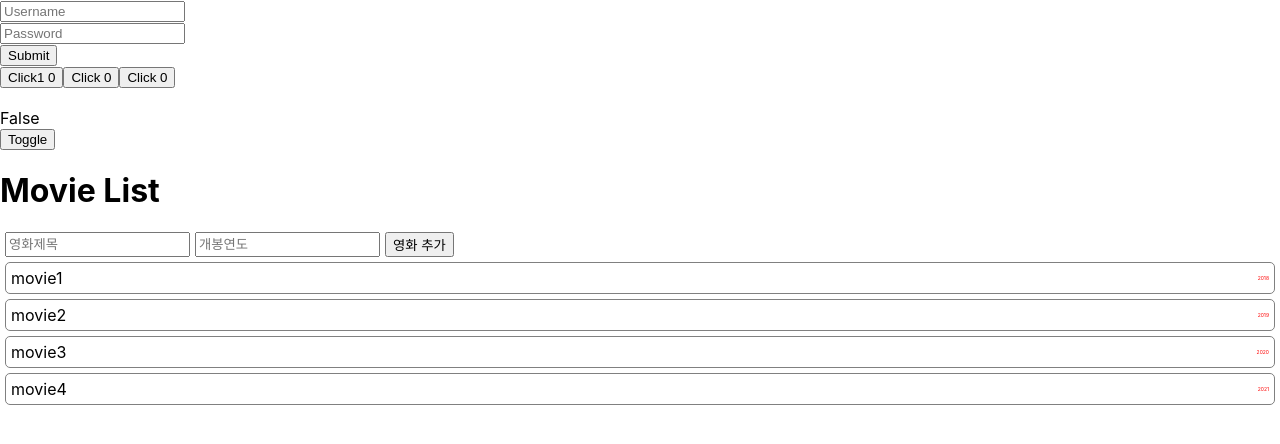
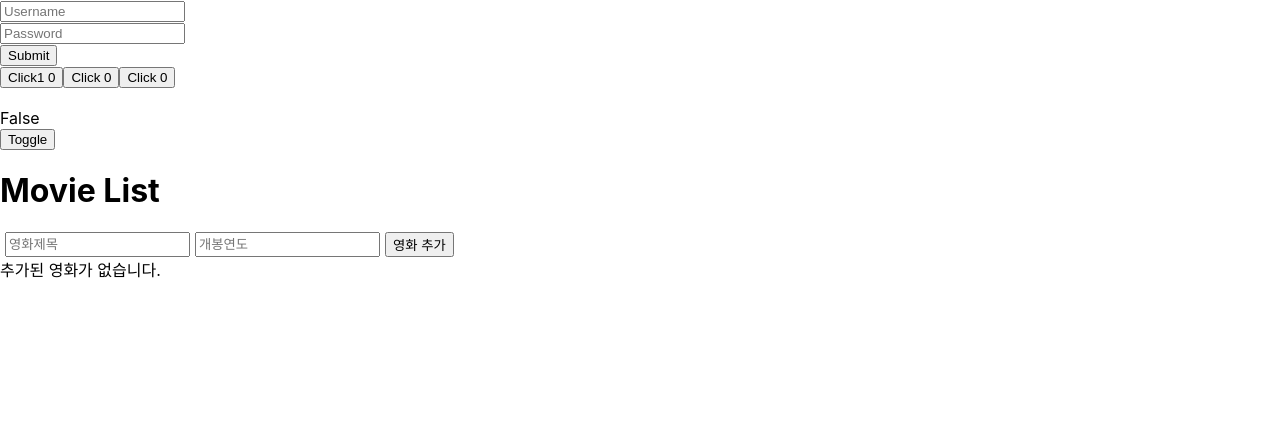
Before and after one commit to hasuikhs/react, a React (Create React App) app in the folder Basic2/blog/: page / in a window 1280 px wide. Shown: the top 444 px of the page. Built offline with nearby package versions, Linux system fonts and the light colour scheme.

Commit message:
210913|Update delete method

```diff
--- a/Basic2/blog/src/App.js
+++ b/Basic2/blog/src/App.js
@@ -28,12 +28,7 @@ function App() {
 
   const renderCondition = condition ? 'True' : 'False'
 
-  const [movies, setMovies] = useState([
-    { id:1, title: 'movie1', year: 2018 },
-    { id:2, title: 'movie2', year: 2019 },
-    { id:3, title: 'movie3', year: 2020 },
-    { id:4, title: 'movie4', year: 2021 },
-  ]);
+  const [movies, setMovies] = useState([]);
 
   const addMovie = (movie) => {
     setMovies([
@@ -42,11 +37,15 @@ function App() {
     ]);
   }
 
-  const renderMovies = movies.map(movie => {
+  const removeMovie = (id) => {
+    setMovies(movies.filter(item => item['id'] !== id));
+  }
+
+  const renderMovies = movies.length ? movies.map(movie => {
     return (
-      <MovieCard key={ movie['id'] } { ...movie } />
+      <MovieCard key={ movie['id'] } { ...movie } removeMovie={ removeMovie }/>
     );
-  });
+  }) : '추가된 영화가 없습니다.';
 
   return (
     <div className="App">
@@ -80,11 +79,15 @@ function App() {
   );
 }
 
-function MovieCard({ title, year }) {
+function MovieCard({ id, title, year, removeMovie }) {
   return (
     <div className="movie">
-      <div className="movie-title">{ title }</div>
-      <div className="movie-year">{ year }</div>
+      <div className="movie-title">{ title }
+        <div className="movie-year">({ year })</div>
+      </div>
+      <div>
+        <button onClick={ () =>  removeMovie(id) }>삭제</button>
+      </div>
     </div>
   );
 };
```
Also changed, not shown: 1 other file (tests, documents, lock files or other folders).
